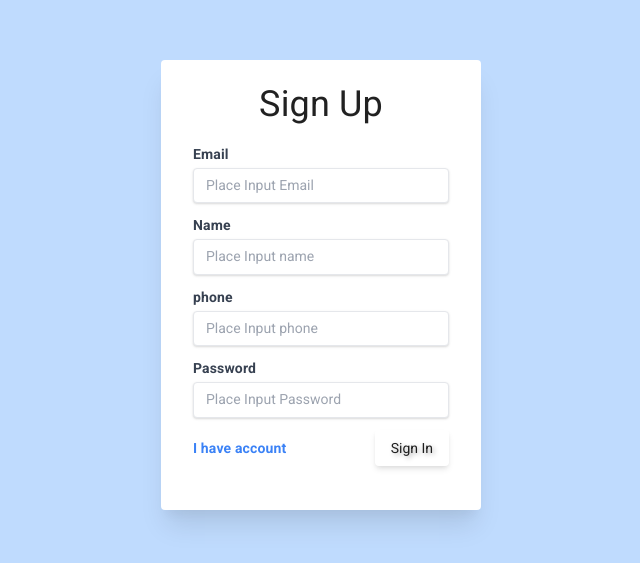
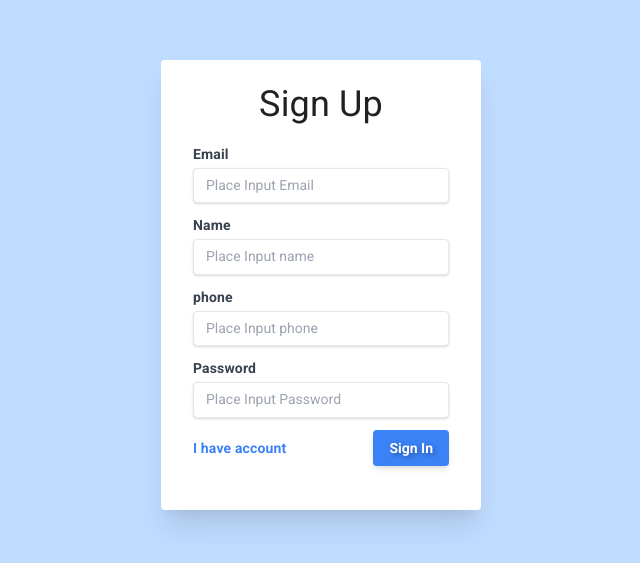
Before and after one commit to ben39053372/vite-react, a React (Vite) app: page /signUp in a window 1280 px wide. Shown: the part 115-678 px from the top of the page, without its empty margins (319-959 px from the left). Built offline with nearby package versions, Linux system fonts and the light colour scheme.

Commit message:
fix: button style

```diff
--- a/src/pages/SignUp/SignUpForm.tsx
+++ b/src/pages/SignUp/SignUpForm.tsx
@@ -135,7 +135,7 @@ export const SignUpForm = () => {
         <Link className="textButton" to="/login">
           {t('I have account')}
         </Link>
-        <Button onClick={handleSignInClick} type="submit">
+        <Button onClick={handleSignInClick} variant="primary" type="submit">
           {t('Sign In')}
         </Button>
       </div>
--- a/src/styles/common/index.scss
+++ b/src/styles/common/index.scss
@@ -4,6 +4,8 @@
 
 #root {
   min-height: 100vh;
+
+  @apply flex bg-blue-200 min-h-screen w-screen;
 }
 
 @layer base {
@@ -24,4 +26,8 @@
   .error {
     color: theme('colors.error');
   }
+
+  .paper {
+    @apply bg-white px-8 pt-6 pb-8 shadow-xl container rounded w-full max-w-xs m-auto;
+  }
 }
```
